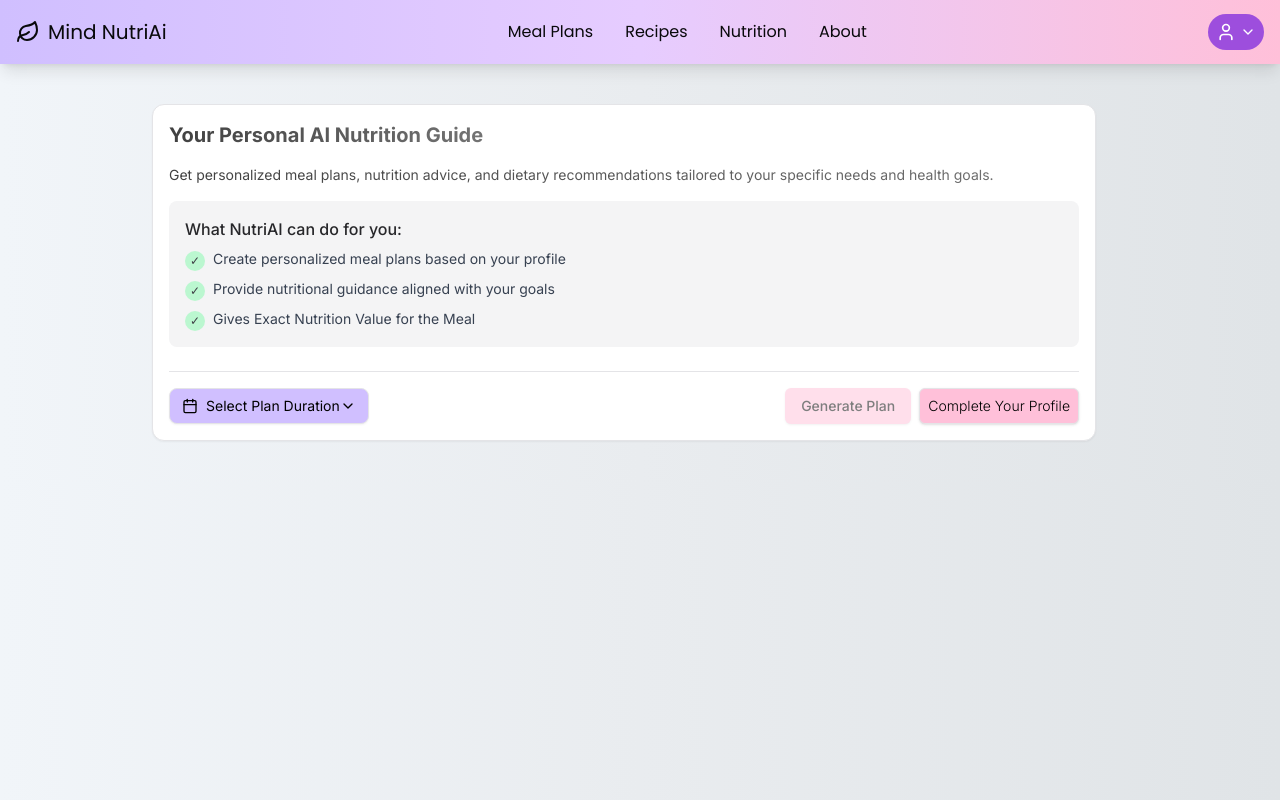
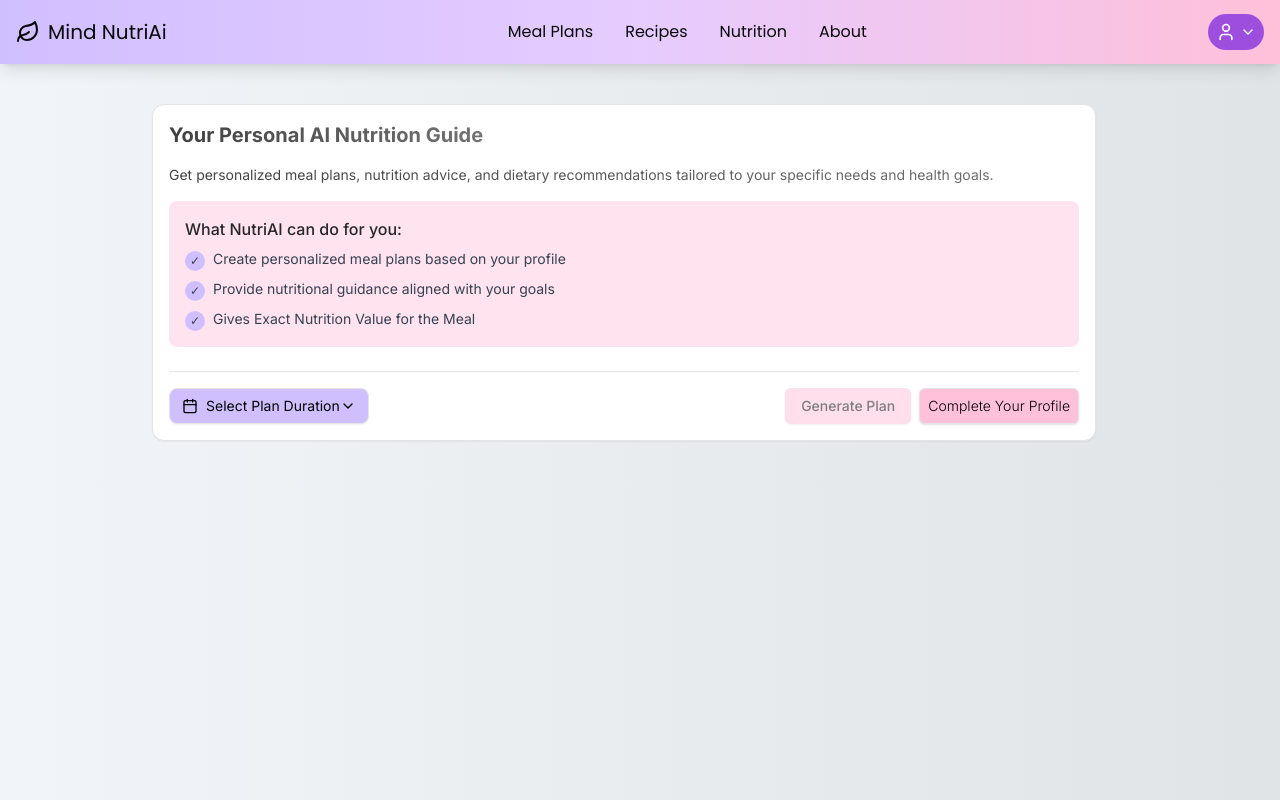
Before and after one commit to jemin-MI/nutri-ai, a Next.js app: page /home in a window 1280 px wide. Built offline with nearby package versions, Linux system fonts and the light colour scheme; no server answers; the database is empty; sample sign-in values are in the browser's storage.

Commit message:
Edit profile div color changes

```diff
--- a/src/app/(nutri)/profile/page.tsx
+++ b/src/app/(nutri)/profile/page.tsx
@@ -160,7 +160,8 @@ export default function Profile() {
         </div>}
 
         {hasProfile && !isEditing ? (
-          <Card>
+          <Card className="bg-[#EEEEEE] p-4 rounded-lg">
+
             <CardHeader className="text-zinc-800">
               <CardTitle>Your Fitness Profile</CardTitle>
               <CardDescription>Profile information used for your recommendations</CardDescription>
@@ -179,7 +180,7 @@ export default function Profile() {
                 <Button variant="outline" onClick={cancelEdit}>Cancel</Button>
               </div>
             )}
-
+             {/* "bg-[#E6E0F2] text-black" : "bg-[#E6E0F2] text-gray-600" */}
             {!isComplete ? (
               <>
                 <div className="flex justify-between items-center">
--- a/src/components/NutriBot.tsx
+++ b/src/components/NutriBot.tsx
@@ -80,11 +80,11 @@ export default function NutriBot({ hasMealData, userMetadata, hasProfile, userId
             needs and health goals.
           </p>
 
-          <div className="bg-zinc-100 bg-[#ffe3ee] p-4 rounded-lg mb-6">
+          <div className="bg-[#ffe3ee] p-4 rounded-lg mb-6">
             <h3 className="font-medium text-zinc-800 mb-2">What NutriAI can do for you:</h3>
             <ul className="space-y-2">
               <li className="flex items-start gap-2">
-                <div className="h-5 w-5 rounded-full bg-green-200 flex items-center justify-center mt-0.5">
+                <div className="h-5 w-5 rounded-full bg-[#d0bfff] flex items-center justify-center mt-0.5">
                   <span className="text-zinc-700 text-xs">✓</span>
                 </div>
                 <span className="text-sm text-gray-700">
@@ -92,7 +92,7 @@ export default function NutriBot({ hasMealData, userMetadata, hasProfile, userId
                 </span>
               </li>
               <li className="flex items-start gap-2">
-                <div className="h-5 w-5 rounded-full bg-green-200 flex items-center justify-center mt-0.5">
+                <div className="h-5 w-5 rounded-full bg-[#d0bfff] flex items-center justify-center mt-0.5">
                   <span className="text-zinc-700 text-xs">✓</span>
                 </div>
                 <span className="text-sm text-gray-700">
@@ -100,7 +100,7 @@ export default function NutriBot({ hasMealData, userMetadata, hasProfile, userId
                 </span>
               </li>
               <li className="flex items-start gap-2">
-                <div className="h-5 w-5 rounded-full bg-green-200 flex items-center justify-center mt-0.5">
+                <div className="h-5 w-5 rounded-full bg-[#d0bfff] flex items-center justify-center mt-0.5">
                   <span className="text-zinc-700 text-xs">✓</span>
                 </div>
                 <span className="text-sm text-gray-700">Gives Exact Nutrition Value for the Meal</span>
--- a/src/components/fitness-goal-form.tsx
+++ b/src/components/fitness-goal-form.tsx
@@ -77,7 +77,7 @@ export function FitnessGoalsForm({ formData, updateFormData, onNext, onPrev }: F
   }
 
   return (
-    <Card>
+    <Card className="bg-[#EEEEEE] p-4 rounded-lg">
       <CardHeader>
         <CardTitle className="bg-gradient-to-b from-neutral-800 to-neutral-700 bg-clip-text text-transparent">Fitness Goals & Activities</CardTitle>
         <CardDescription>Tell us about your fitness goals and preferred activities</CardDescription>
--- a/src/components/form-summary.tsx
+++ b/src/components/form-summary.tsx
@@ -66,8 +66,8 @@ export function FormSummary({ formData }: FormSummaryProps) {
   }
 
   return (
-    <Card>
-      <CardHeader className="text-zinc-800">
+    <Card className="bg-[#EEEEEE] p-4 rounded-lg">
+      <CardHeader >
         <CardTitle >Your Fitness Profile</CardTitle>
         <CardDescription>Thank you for completing your profile! Here&apos;s a summary of your information.</CardDescription>
       </CardHeader>
--- a/src/components/nutrition-form.tsx
+++ b/src/components/nutrition-form.tsx
@@ -70,7 +70,7 @@ export function NutritionForm({ formData, updateFormData, onComplete, onPrev }:
   }
 
   return (
-    <Card>
+    <Card className="bg-[#EEEEEE] p-4 rounded-lg">
       <CardHeader>
         <CardTitle className="bg-gradient-to-b from-zinc-800 to-zinc-600 bg-clip-text text-transparent">Nutrition Preferences</CardTitle>
         <CardDescription>Tell us about your eating habits and dietary preferences</CardDescription>
--- a/src/components/user-details.tsx
+++ b/src/components/user-details.tsx
@@ -39,7 +39,7 @@ export default function UserMetadataCard(
   { userData }: UserMetadataCardProps
 ) {
   return (
-    <Card className="w-full max-w-3xl shadow-md">
+    <Card className="bg-[#EEEEEE] p-4 rounded-lg">
       <CardHeader className="bg-muted/50">
         <CardTitle className="flex items-center gap-2 text-xl">
           <User className="h-5 w-5" />
--- a/src/components/user-metadata.tsx
+++ b/src/components/user-metadata.tsx
@@ -60,7 +60,8 @@ export function UserMetadataForm({ formData, updateFormData, onNext }: UserMetad
   }
 
   return (
-    <Card>
+    // className="bg-[#C4BBDD] p-4 rounded-lg"
+    <Card className="bg-[#EEEEEE] p-4 rounded-lg">
       <CardHeader>
         <CardTitle className="text-zinc-800">Personal Information</CardTitle>
         <CardDescription>Let&apos;s start with some basic information about you</CardDescription>
```
